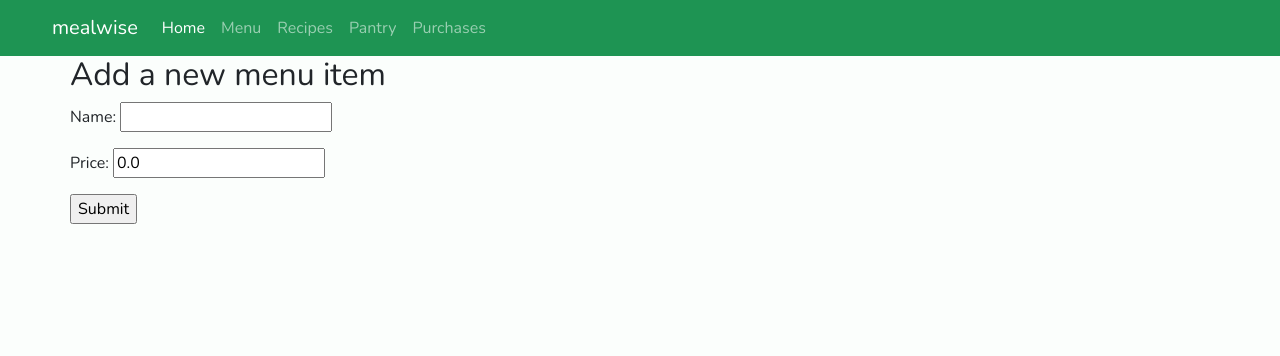
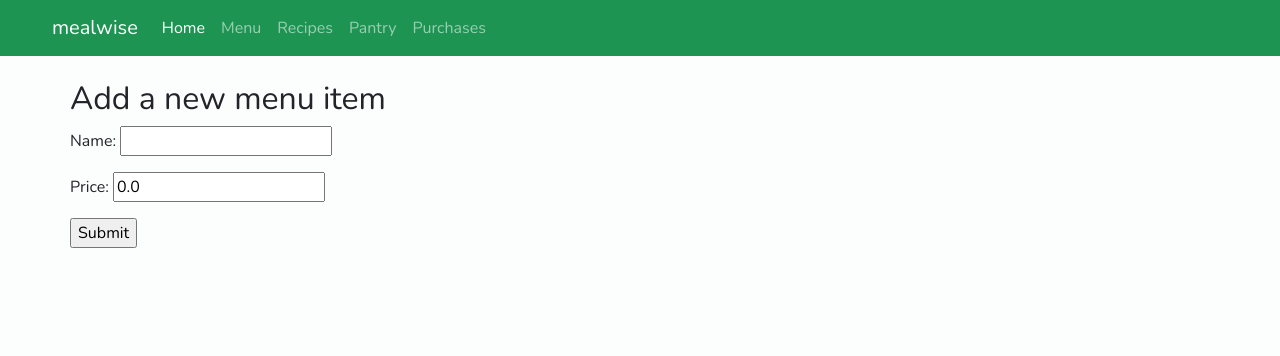
Before and after one commit to iamjameswalters/codecademy-mealwise, a Django app: page /menu/add in a window 1280 px wide. Shown: the top 356 px of the page. Run offline with Django 3.2, Linux system fonts and the light colour scheme.

Commit message:
Added some margin to top of content block

```diff
--- a/mealwise/inventory/templates/base.html
+++ b/mealwise/inventory/templates/base.html
@@ -52,7 +52,7 @@
       </div>
     </nav>
     <div class="container" style="max-width: 1200px">
-      <div class="container px-0">{% block content %} {% endblock %}</div>
+      <div class="container px-0 mt-4">{% block content %} {% endblock %}</div>
     </div>
     <script
       src="https://cdn.jsdelivr.net/npm/bootstrap@5.1.3/dist/js/bootstrap.bundle.min.js"
```
